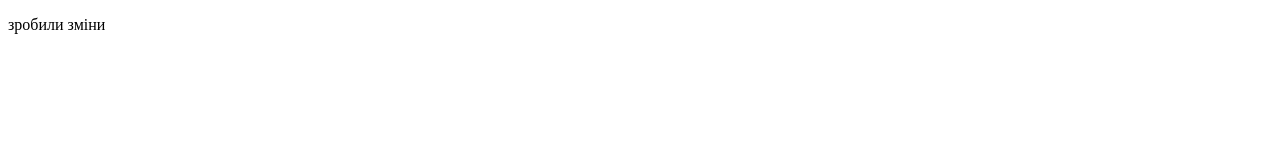
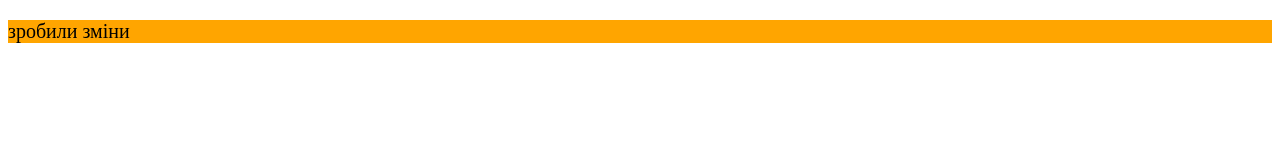
Before and after one commit to LesiaVakhula/test, a plain HTML site: page index.html in a window 1280 px wide. Drawn offline with Linux system fonts and the light colour scheme.

Commit message:
second commit

```diff
--- a/index.html
+++ b/index.html
@@ -2,6 +2,7 @@
 <html>
 <head>
 	<title>GIT</title>
+	<link rel="stylesheet" type="text/css" href="style.css">
 </head>
 <body>
 <p>зробили зміни</p>
--- /dev/null
+++ b/style.css
@@ -0,0 +1,4 @@
+p {
+	background-color: orange;
+	font-size: 20px;
+}
```
